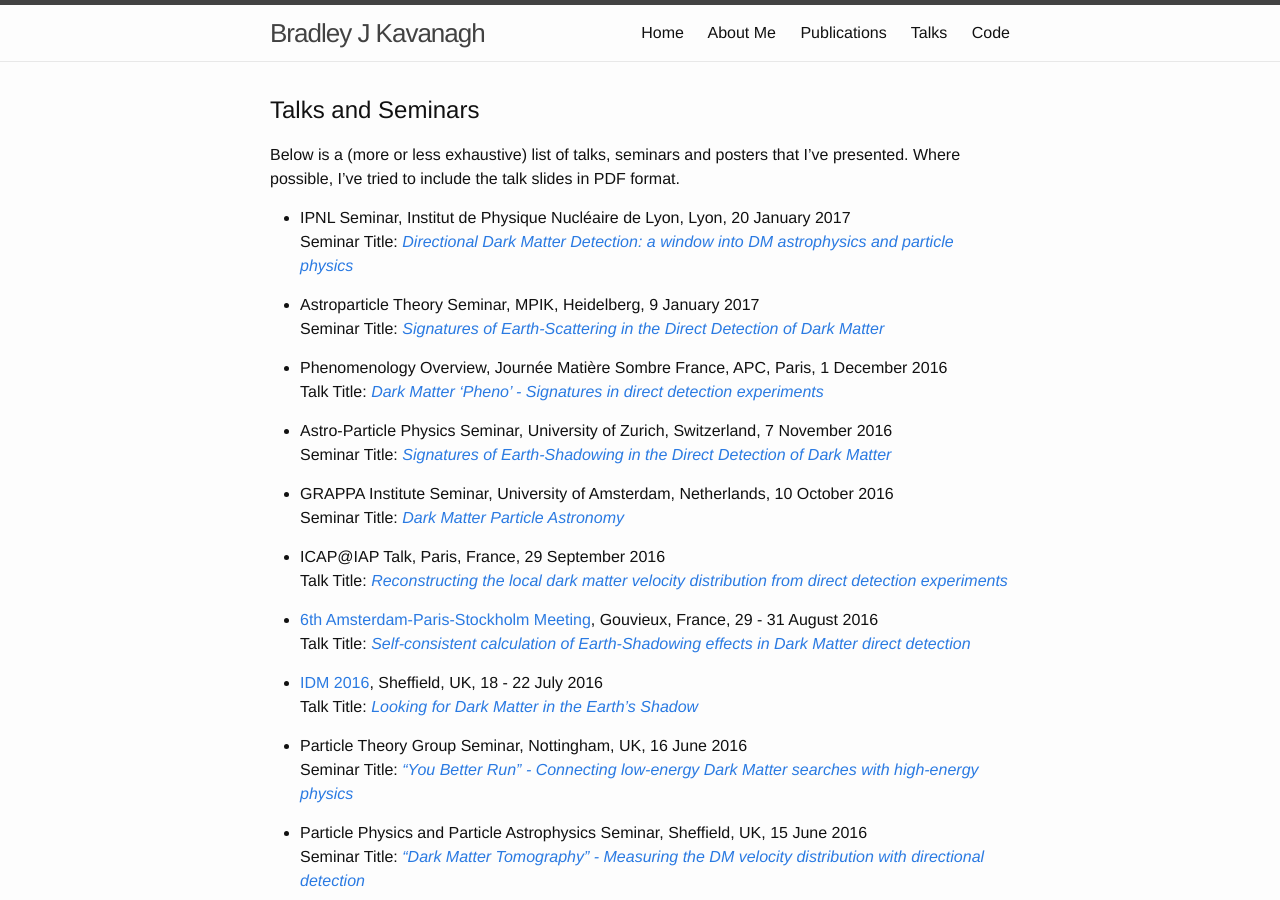
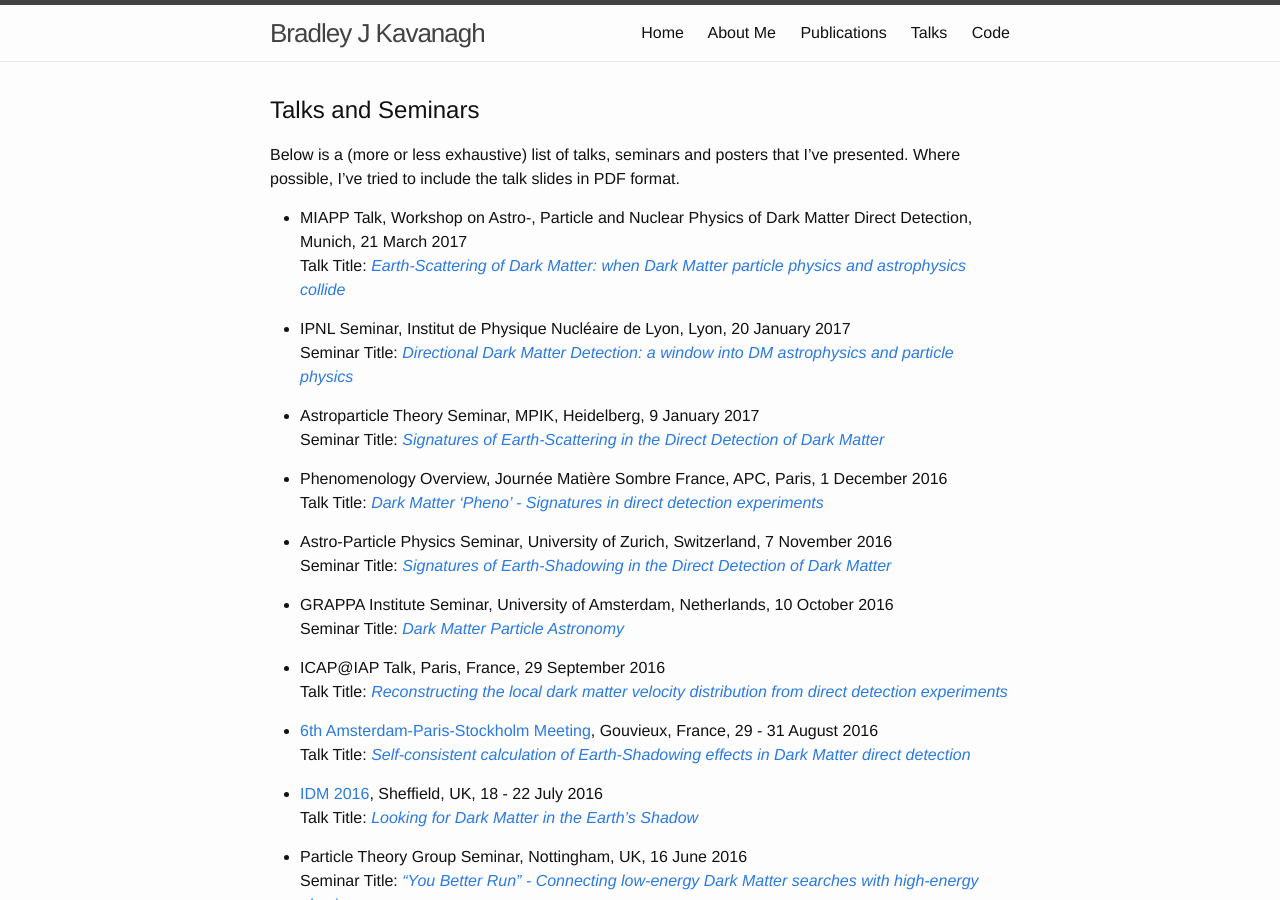
Before and after one commit to bradkav/bradkav.github.io, a Jekyll site: the page built from talks.md, in a window 1280 px wide and 900 px high. Built offline with Jekyll 4.4.1, drawn with Linux system fonts in a browser that asks for light colours.

Commit message:
Added MIAPP talk

```diff
--- a/talks.md
+++ b/talks.md
@@ -8,6 +8,9 @@ weight: 4
 ## Talks and Seminars
 
 Below is a (more or less exhaustive) list of talks, seminars and posters that I've presented. Where possible, I've tried to include the talk slides in PDF format.
+
+- MIAPP Talk, Workshop on Astro-, Particle and Nuclear Physics of Dark Matter Direct Detection, Munich, 21 March 2017
+Talk Title: [*Earth-Scattering of Dark Matter: when Dark Matter particle physics and astrophysics collide*](/assets/slides/KAVANAGH-MIAPP2017.pdf)
 
 - IPNL Seminar, Institut de Physique Nucléaire de Lyon, Lyon, 20 January 2017
 Seminar Title: [*Directional Dark Matter Detection: a window into DM astrophysics and particle physics*](/assets/slides/KAVANAGH-IPNL2017.pdf)
```
Also changed, not shown: 1 other file.
